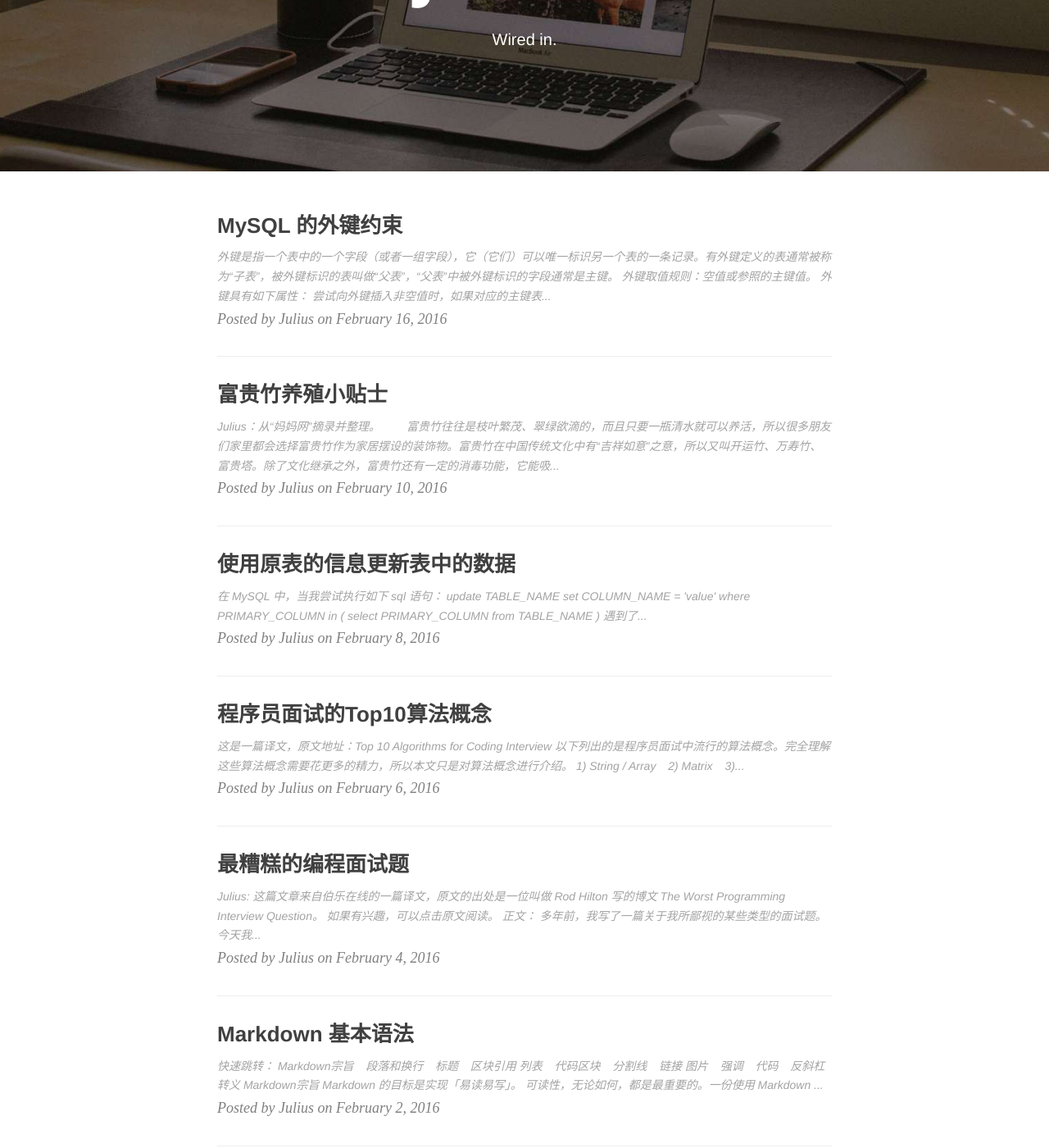
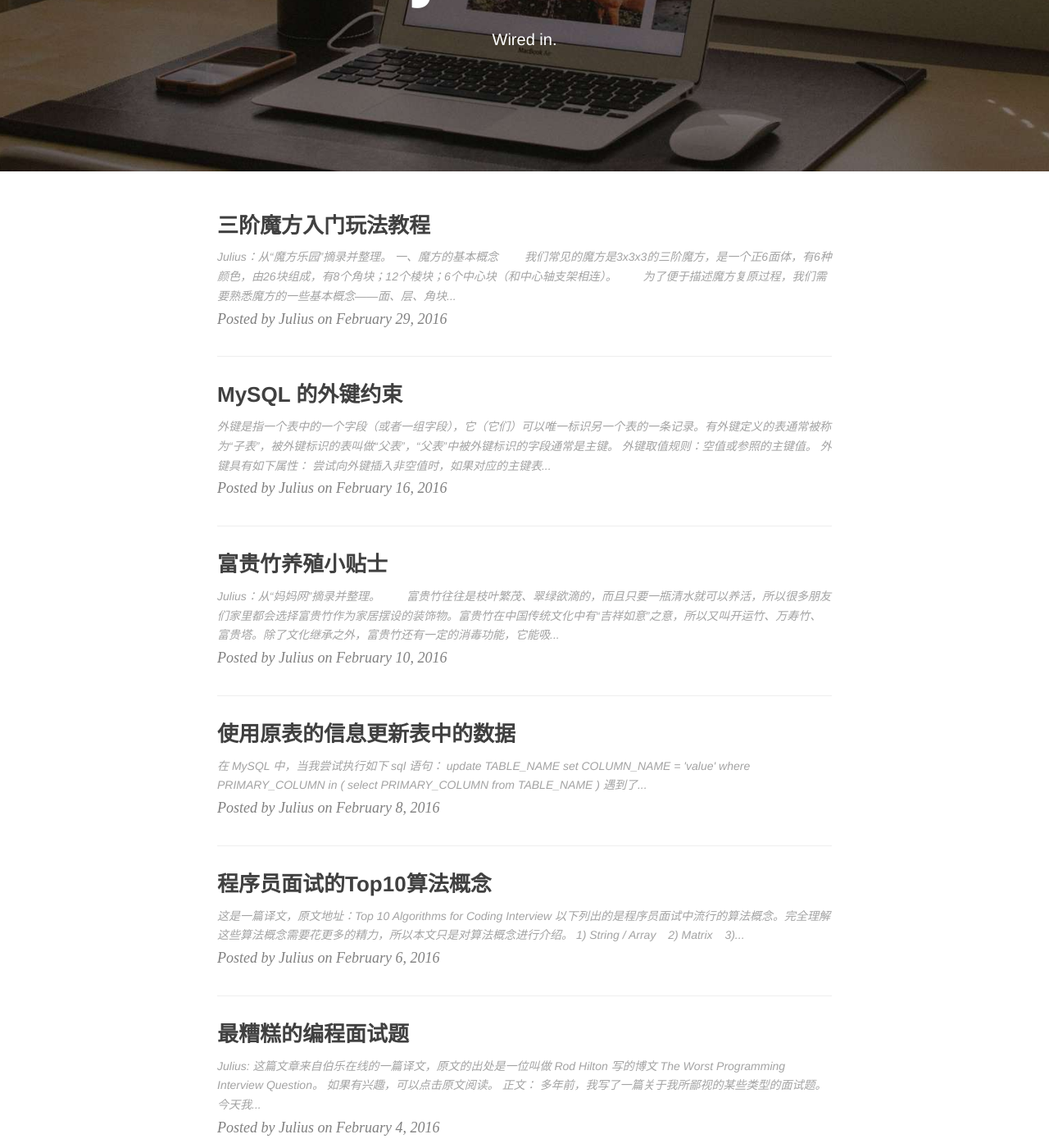
Before and after one commit to Julius-Liu/julius-liu.github.com, a Jekyll site: the page built from index.html, in a window 1280 px wide and 1400 px high, scrolled down 215 px. Shown: the whole window at 82% size. Built offline with Jekyll 4.4.1, drawn with Linux system fonts in a browser that asks for light colours; nearby versions of some CDN libraries; the list of posts is cut into pages by our own code; some of the changed text lies outside the part shown.

Commit message:
Add new blog

```diff
--- /dev/null
+++ b/_posts/2016-02-29-magic-cube.md
@@ -0,0 +1,111 @@
+---
+layout: post
+title: 三阶魔方入门玩法教程
+categories: blog
+tags: [生活]
+description: 三阶魔方入门玩法教程
+---
+
+> Julius：从“魔方乐园”摘录并整理。
+
+## 一、魔方的基本概念
+
+　　我们常见的魔方是3x3x3的三阶魔方，是一个正6面体，有6种颜色，由26块组成，有8个角块；12个棱块；6个中心块（和中心轴支架相连）。
+　　为了便于描述魔方复原过程，我们需要熟悉魔方的一些基本概念——面、层、角块、棱块、中心块，面位、到位、归位。
+　　面是指一个平面的3 x 3块，层是指一个平面3 x 3块所处3 x 3 x 1块，请仔细比较一面和一层的区别，我们旋转的是一层，复原的是六面。
+
+<center>
+  <p><img src="/images/magic-cube/img01.jpg" align="center"></p>
+</center>
+
+<center>
+  <p><img src="/images/magic-cube/img02.jpg" align="center"></p>
+</center>
+
+> Julius：关于“面位”、“到位”和“归位”的概念，在专业的术语描述段落中可以见到。如果只是掌握简单的七步还原法，可以忽略。
+
+## 二、魔方最流行的配色
+
+<center>
+  <p><img src="/images/magic-cube/img03.jpg" align="center"></p>
+</center>
+
+> Julius：“上黄－下白”等配色描述，属于重点。
+
+## 三、魔方常见公式符号说明
+
+<center>
+  <p><img src="/images/magic-cube/img04.jpg" align="center"></p>
+</center>
+
+* FBRU属于魔方还原的标准定义，应当掌握，至少要有基本印象。
+* 顺时针转180度和逆时针转180度，虽然结果相同，但是在还原过程中，还是有区别的。主要考虑到高级还原方法中，讲求的是速度，所以使用方便的还原手法，乃至手怎么拿、怎么放都是十分重要的。
+
+
+## 四、魔方入门七步还原教程
+
+下图是本教程介绍的三阶魔方入门的玩法（层先法）复原的基本步骤示意图：
+
+<center>
+  <p><img src="/images/magic-cube/img05.jpg" align="center"></p>
+</center>
+
+**注意：本教程以白色为底面，为了方便交流与学习，请统一把白色作为底面。**
+
+### 第一步：底棱归位（又称底部架十字，底层四个棱块正确复原的过程）
+
+<center>
+  <p><img src="/images/magic-cube/img06.jpg" align="center"></p>
+</center>
+
+> Julius：第一步，我的做法是首先将蓝色色块对齐（以蓝色色块举例），然后将白底转至白色中心块的旁边。其余红色、橙色和绿色，以相同的方式处理。
+
+### 第二步：底角归位（复原魔方第一层四个角块）
+
+<center>
+  <p><img src="/images/magic-cube/img07.jpg" align="center"></p>
+</center>
+
+<center>
+  <p><img src="/images/magic-cube/img08.jpg" align="center"></p>
+</center>
+
+### 第三步：中棱归位（复原魔方中层四个棱块的步骤）
+
+<center>
+  <p><img src="/images/magic-cube/img09.jpg" align="center"></p>
+</center>
+
+### 第四步：顶棱面位（也称顶层架十字，顶层四个棱块的顶面颜色和顶层中心块颜色一样）
+
+<center>
+  <p><img src="/images/magic-cube/img10.jpg" align="center"></p>
+</center>
+
+<center>
+  <p><img src="/images/magic-cube/img11.jpg" align="center"></p>
+</center>
+
+### 第五步：顶角面位（魔方的四个顶角的顶面色全部调至顶面的步骤）
+
+<center>
+  <p><img src="/images/magic-cube/img12.jpg" align="center"></p>
+</center>
+
+### 第六步：顶角归位（面位的四个顶角的其他两面颜色和对应面的中心块颜色同色）
+
+<center>
+  <p><img src="/images/magic-cube/img13.jpg" align="center"></p>
+</center>
+
+### 第七步：顶棱归位（已经面位的四个顶棱的另一面的颜色和所在的另四个面的中心块颜色同色）
+
+<center>
+  <p><img src="/images/magic-cube/img14.jpg" align="center"></p>
+</center>
+
+以上就是魔方的基本七步还原法。好好感受一下第一次复原魔方的超爽感觉吧！
+
+话说今天是四年一遇的2月29号，29号快乐！
+
+<div align="right">2016-02-29 星期一 9:34:55 PM </div>
```
Also changed, not shown: _posts/2016-01-12-github-basic-command.md (+1 -1 lines), _posts/2016-02-10-lucky-bamboo-planting.md (+1 -1 lines), images/magic-cube/img01.jpg (added), images/magic-cube/img02.jpg (added), images/magic-cube/img03.jpg (added), images/magic-cube/img04.jpg (added), images/magic-cube/img05.jpg (added), images/magic-cube/img06.jpg (added), images/magic-cube/img07.jpg (added), images/magic-cube/img08.jpg (added), images/magic-cube/img09.jpg (added), images/magic-cube/img10.jpg (added), images/magic-cube/img11.jpg (added), images/magic-cube/img12.jpg (added), 2 more files.
